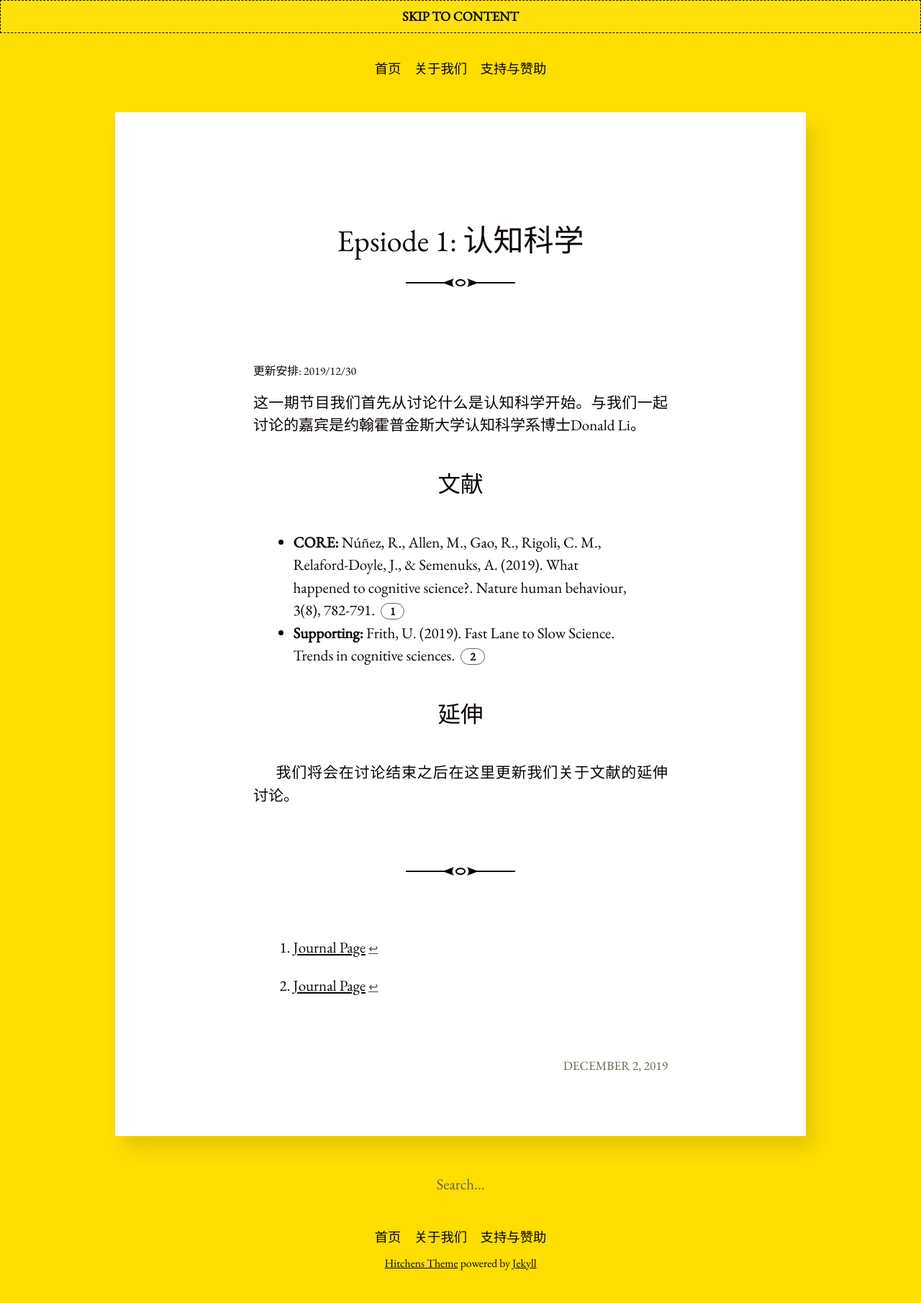
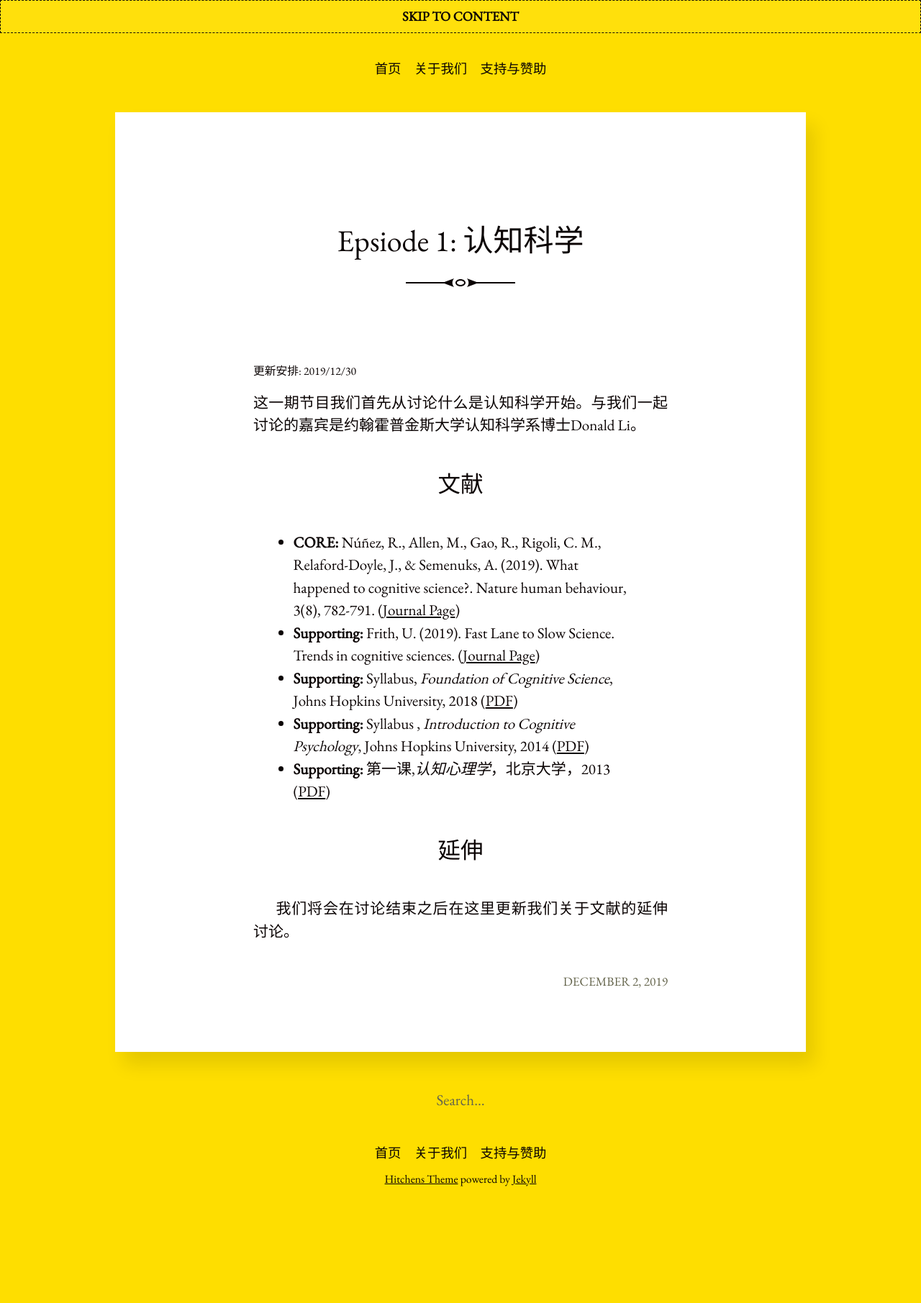
Before and after one commit to ftvision/y2intelligences, a Jekyll site: the page built from _posts/2019-12-02-episode-1.md, in a window 1280 px wide. Shown: the whole page at 72% size. Built offline with Jekyll 4.4.1, drawn with Linux system fonts in a browser that asks for light colours; after the commit the page ends 1694 px from its top, so only the background shows below that.

Commit message:
add additional syllabus for episode 1

```diff
--- a/_posts/2019-12-02-episode-1.md
+++ b/_posts/2019-12-02-episode-1.md
@@ -10,13 +10,17 @@ anchorfm:
 
 ### 文献
 
-- **CORE:** Núñez, R., Allen, M., Gao, R., Rigoli, C. M., Relaford-Doyle, J., & Semenuks, A. (2019). What happened to cognitive science?. Nature human behaviour, 3(8), 782-791. [^1]
-- **Supporting:** Frith, U. (2019). Fast Lane to Slow Science. Trends in cognitive sciences. [^2]
+- **CORE:** Núñez, R., Allen, M., Gao, R., Rigoli, C. M., Relaford-Doyle, J., & Semenuks, A. (2019). What happened to cognitive science?. Nature human behaviour, 3(8), 782-791. ([Journal Page](https://www.nature.com/articles/s41562-019-0626-2?fbclid=IwAR1aQKLHz73e-buHf0KEoS_L0YaYnwiD-giIZZFcCjWF8v2G7VEXhQrDtuI))
+- **Supporting:** Frith, U. (2019). Fast Lane to Slow Science. Trends in cognitive sciences. ([Journal Page](https://www.sciencedirect.com/science/article/abs/pii/S1364661319302426))
+- **Supporting:** Syllabus, *Foundation of Cognitive Science*, Johns Hopkins University, 2018 ([PDF](/assets/docs/01/jhu_foundation_of_cogsci_2018.pdf))
+- **Supporting:** Syllabus
+, *Introduction to Cognitive Psychology*, Johns Hopkins University, 2014 ([PDF](/assets/docs/01/jhu_intro_cogpsy_2014.pdf))
+- **Supporting:** 第一课,*认知心理学*，北京大学，2013 ([PDF](/assets/docs/01/pku_intro_cogpsy_2013.pdf))
 
 ### 延伸
 
 我们将会在讨论结束之后在这里更新我们关于文献的延伸讨论。
 
 
-[^1]:[Journal Page](https://www.nature.com/articles/s41562-019-0626-2?fbclid=IwAR1aQKLHz73e-buHf0KEoS_L0YaYnwiD-giIZZFcCjWF8v2G7VEXhQrDtuI)
-[^2]:[Journal Page](https://www.sciencedirect.com/science/article/abs/pii/S1364661319302426)
+[^1]:
+[^2]:
```
Also changed, not shown: 3 other files.
